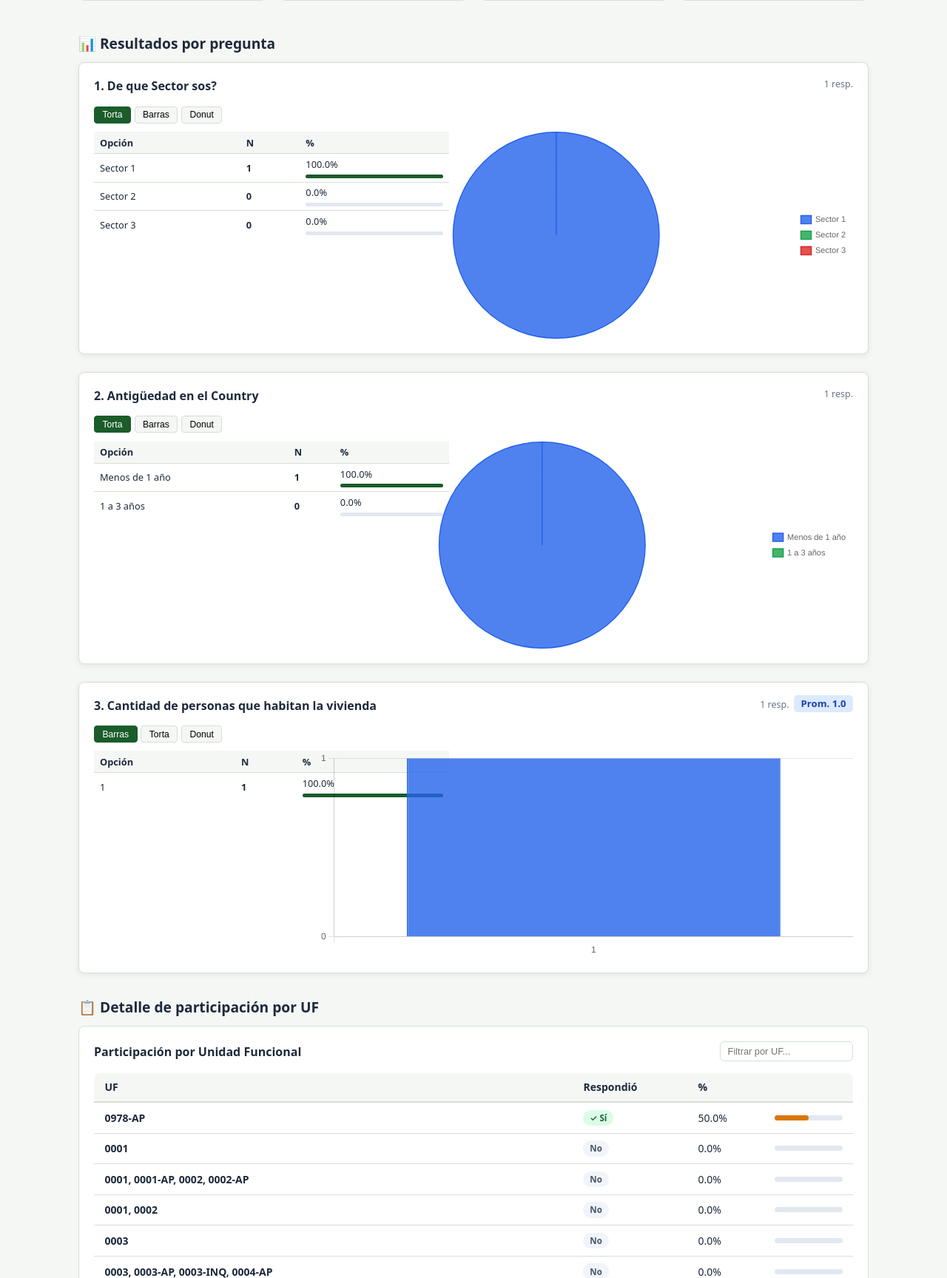
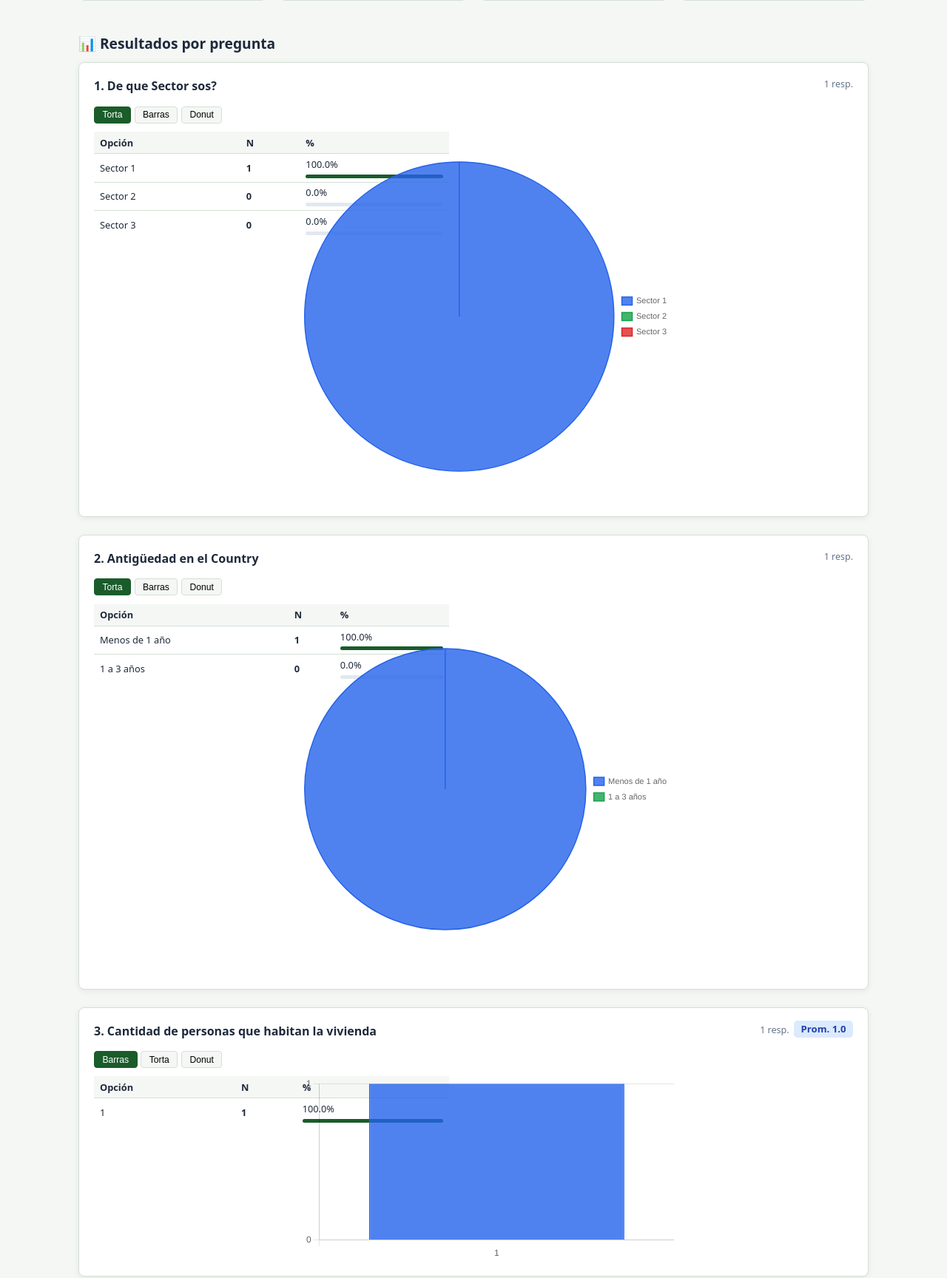
Before and after one commit to insuagm240815/encuesta, a Flask app: page /admin/survey/1/results in a window 1280 px wide. Shown: the part 261-1989 px from the top of the page at 74% size. Run offline with Flask 3, Linux system fonts and the light colour scheme; a user stored in the database is signed in.

Commit message:
fix layout flex con clases separadas tabla y grafico

```diff
--- a/templates/admin/survey_results.html
+++ b/templates/admin/survey_results.html
@@ -20,10 +20,10 @@
   .q-card-header { display:flex; justify-content:space-between; align-items:flex-start; gap:.75rem; flex-wrap:wrap; margin-bottom:1rem; }
   .q-title  { font-weight:600; font-size:.95rem; flex:1; line-height:1.4; }
   .q-meta   { font-size:.78rem; color:var(--text-muted); white-space:nowrap; }
-  .q-layout { display:grid; grid-template-columns:minmax(180px,280px) minmax(0,1fr); gap:1.5rem; align-items:start; overflow:hidden; }
-  .q-chart-wrap { position:relative; min-width:0; overflow:hidden; }
-  .q-chart-wrap canvas { max-width:100% !important; }
-  @media(max-width:700px){ .q-layout{ grid-template-columns:1fr; } }
+  .q-layout { display:flex; gap:1.5rem; align-items:flex-start; flex-wrap:wrap; }
+  .q-table-side { flex:0 0 260px; min-width:0; }
+  .q-chart-side { flex:1; min-width:300px; max-width:500px; }
+  @media(max-width:700px){ .q-table-side, .q-chart-side { flex:none; width:100%; max-width:100%; } }
 
   /* toggle */
   .ct-toggle { display:flex; gap:.3rem; margin-bottom:.7rem; }
@@ -176,7 +176,7 @@
     {% endif %}
   </div>
   <div class="q-layout">
-    <div>
+    <div class="q-table-side">
       <table class="mini-table">
         <thead><tr><th>Opción</th><th>N</th><th>%</th></tr></thead>
         <tbody>
@@ -195,7 +195,7 @@
         </tbody>
       </table>
     </div>
-    <div class="q-chart-wrap"><canvas id="c_{{cid}}" style="max-height:280px;"></canvas></div>
+    <div class="q-chart-side"><canvas id="c_{{cid}}"></canvas></div>
   </div>
   <script>
   (function(){
@@ -222,7 +222,7 @@
 
 {% elif q.chart_type == 'bar' and q.average is defined %}{# rating #}
   <div class="q-layout">
-    <div>
+    <div class="q-table-side">
       <table class="mini-table">
         <thead><tr><th>Valor</th><th>N</th><th>%</th></tr></thead>
         <tbody>
@@ -237,7 +237,7 @@
         </tbody>
       </table>
     </div>
-    <div class="q-chart-wrap"><canvas id="c_{{cid}}" style="max-height:240px;"></canvas></div>
+    <div class="q-chart-side"><canvas id="c_{{cid}}"></canvas></div>
   </div>
   <script>
   (function(){
```
